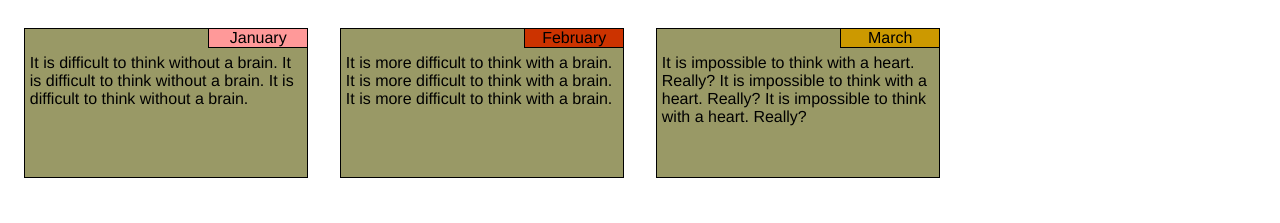
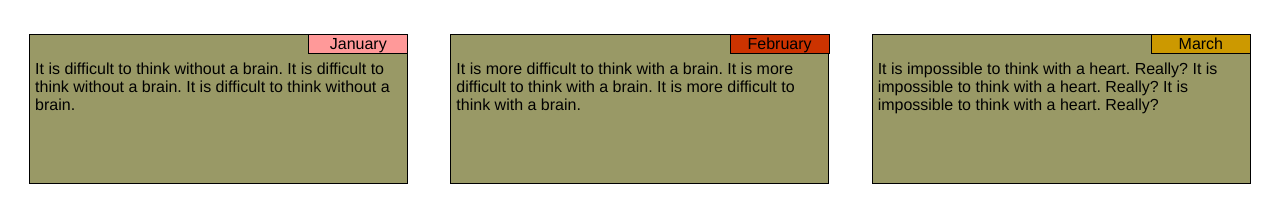
Before and after one commit to shuxianc/courseratest, a plain HTML site: page module2-solution/index.html in a window 1280 px wide. Shown: the part 61-284 px from the top of the page. Drawn offline with Linux system fonts and the light colour scheme.

Commit message:
module2 bugfix

```diff
--- a/module2-solution/index.html
+++ b/module2-solution/index.html
@@ -8,15 +8,15 @@
 <body>
 <h1>Responsive layout</h1>
 <div class="row">
-	<div class="col-lg-3 col-md-6 col-sm-12" id="container">
+	<div class="col-lg-4 col-md-6 col-sm-12" id="container">
 		<p id="p1">January</p>
 		<p>It is difficult to think without a brain. It is difficult to think without a brain. It is difficult to think without a brain.</p>
 	</div>
-	<div class="col-lg-3 col-md-6 col-sm-12" id="container">
+	<div class="col-lg-4 col-md-6 col-sm-12" id="container">
 		<p id="p2">February</p>
 		<p>It is more difficult to think with a brain. It is more difficult to think with a brain. It is more difficult to think with a brain.</p>
 	</div>
-	<div class="col-lg-3 col-md-12 col-sm-12" id="container">
+	<div class="col-lg-4 col-md-12 col-sm-12" id="container">
 		<p id="p3">March</p>
 		<p>It is impossible to think with a heart. Really? It is impossible to think with a heart. Really? It is impossible to think with a heart. Really?</p>
 	</div>
```
